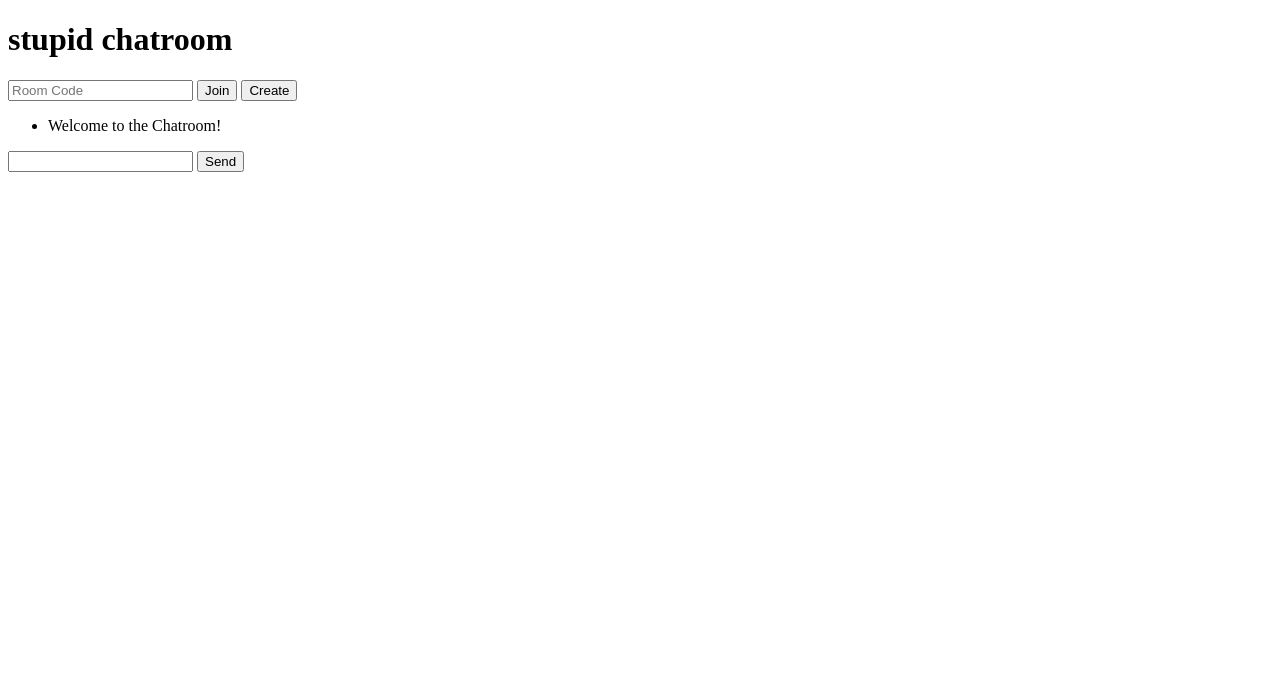
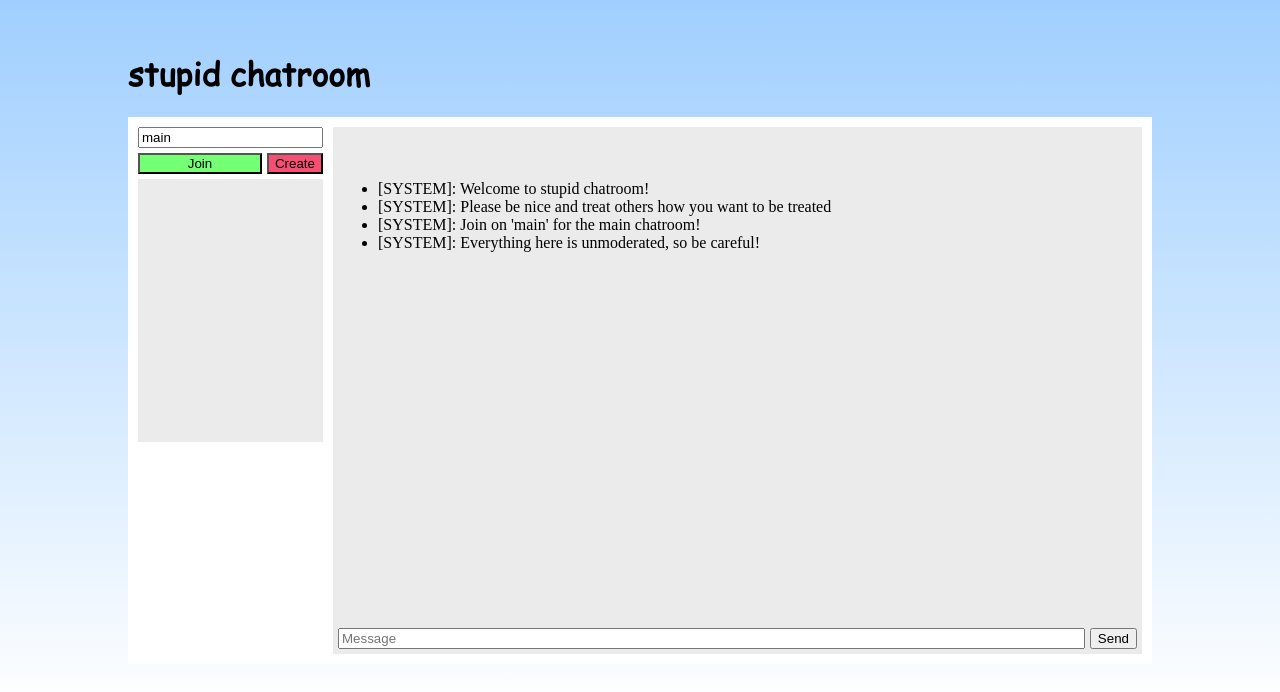
Before and after one commit to nthprsnl/testimonials, a plain HTML site: page index.html in a window 1280 px wide. Drawn offline with Linux system fonts and the light colour scheme; no server answers.

Commit message:
cool styles

```diff
--- a/app.js
+++ b/app.js
@@ -3,6 +3,14 @@ var username = "", room = "", chat, pid;
 
 const auth = firebase.auth();
 
+function randomFromArray(array) {
+    return array[Math.floor(Math.random() * array.length)]
+}
+
+function usernameInput() {
+    username = prompt("username:")
+    if (username == "") {alert('username cannot be empty!'); usernameInput();} else {return username}
+}
 auth.signInAnonymously().catch((error) => {
     var errcode = error.code;
     var errmsg = error.msg;
@@ -11,22 +19,25 @@ auth.signInAnonymously().catch((error) => {
     alert('whoops! something has gone wrong')
 })
 
+colors = ["red", "fuchsia", "lime", "yellow", "blue", "aqua"]
+
 auth.onAuthStateChanged((user) => {
     console.log(user)
     if (user) {
-        username = prompt("username:")
-        if (username == "") {alert('username cannot be empty!'); return}
+        if (localStorage.getItem('CHTUSR') == undefined) {localStorage.setItem('CHTUSR', usernameInput())}
+        username = localStorage.getItem('CHTUSR')
         pid = user.uid
         console.log('user logged in!')
         db.ref("users/" + pid).set({
             "name": username,
-            "id": pid
+            "id": pid,
+            "color": randomFromArray(colors)
         })
     }
 })
 
 function createRoom() {
-    if (username == "") {alert('set a username!'); return}
+    if (username == "") {alert('set a username!'); return username = usernameInput()}
     room = document.getElementById('roominput').value;
     if (room == "") {alert('room name cannot be empty!'); return}
     db.ref("rooms/" + room).once("value", snapshot => {
@@ -44,17 +55,23 @@ function createRoom() {
 };
 
 function joinRoom() {
-    if (username == "" | typeof username == undefined) {alert('set a username!'); return}
+    if (username == "" | typeof username == undefined) {alert('set a username!'); return username = usernameInput()}
     room = document.getElementById('roominput').value;
     if (room == "") {alert('room name cannot be empty!'); return}
     db.ref("rooms/" + room).once("value", snapshot => {
         if(snapshot.exists()) {
             chat = db.ref("rooms/" + room + "/messages/")
+        document.getElementById("display-messages").innerHTML = `
+            <li class='system'>[SYSTEM]: Welcome to ${room}!</li>
+            <li class="system">[SYSTEM]: Please be nice and treat others how you want to be treated</li>
+            <li class="system">[SYSTEM]: Join on 'main' for the main chatroom!</li>
+            <li class="system">[SYSTEM]: Everything here is unmoderated, so be careful!</li>
+        `
+
             console.log("Joined room ".concat(room))
-
             chat.on("child_added", function (snapshot) {
                 const messages = snapshot.val();
-                const message = `<li><span>${messages.username}: </span>${messages.message}</li>`;
+                const message = `<li><abbr title="${messages.pid}" style="color: ${messages.color};">[${messages.username}]</abbr>: ${messages.message}</li>`;
                 // append the message on the page
                 document.getElementById("display-messages").innerHTML += message;
             });
@@ -63,13 +80,15 @@ function joinRoom() {
 
         alert('room does not exist!');
     });
+
 };
 
 function sendMessage() {
 
-    var message, timestamp;
+    var message, messageinput, timestamp;
     timestamp = Date.now();
-    message =  document.getElementById("messageinput").value;
+    messageinput =  document.getElementById("messageinput");
+    message = messageinput.value;
 
     document
     .getElementById("display-messages")
@@ -77,11 +96,16 @@ function sendMessage() {
 
     db.ref("rooms/" + room).once("value", snapshot => {
         if(snapshot.exists()) {
-            db.ref("rooms/" + room + "/messages/" + timestamp).set({
-                username,
-                message
+            db.ref("users/" + pid).once("value", snapshot => {
+                db.ref("rooms/" + room + "/messages/" + timestamp).set({
+                    username,
+                    message,
+                    pid,
+                    "color": snapshot.val().color
+                })
             })
-            return chat;
+            messageinput.value = ""
+            return;
         }
 
         alert('room does not exist!');
--- /dev/null
+++ b/index.css
@@ -0,0 +1,71 @@
+body {
+    background: linear-gradient(0deg, #ffffff, #a0cfff);
+    background-size: 100% 100%;
+    background-repeat: no-repeat;
+    margin: 4% 10% 4% 10%;
+}
+
+.chat {
+    background-color: #ffffff;
+    padding: 10px;
+    flex-direction: row;
+    display: flex;
+    gap: 10px;
+}
+
+.chats {
+    background-color: #ebebeb;
+    width: 100%;
+    padding: 5px;
+
+}
+
+.msginput {
+    z-index: 10;
+    display: flex;
+    flex-direction: row;
+    gap: 5px;
+}
+
+.msgs {
+    height: 50vh;
+    overflow-y: auto;
+
+    --scrollbar-width: 8px;
+    --mask-height: 32px;
+    overflow-y: auto;
+    padding-top: var(--mask-height);
+    padding-bottom: var(--mask-height);
+    padding-right: 20px;
+
+    --mask-image-content: linear-gradient(
+        to bottom,
+        transparent,
+        black var(--mask-height),
+        black calc(100% - var(--mask-height)),
+        transparent
+    );
+
+    --mask-size-content: calc(100% - var(--scrollbar-width)) 100%;
+    --mask-image-scrollbar: linear-gradient(black, black);
+    --mask-size-scrollbar: var(--scrollbar-width) 100%;
+
+    mask-image: var(--mask-image-content), var(--mask-image-scrollbar);
+    mask-size: var(--mask-size-content), var(--mask-size-scrollbar);
+
+    mask-position: 0 0, 100% 0;
+
+    mask-repeat: no-repeat, no-repeat;
+}
+
+.controls > div{
+    margin-top: 5px;
+    display: flex;
+    flex-grow: 1;
+    gap: 5px;
+}
+
+@font-face {
+    font-family: comic;
+    src: url('COMIC.TTF');
+}
--- a/index.html
+++ b/index.html
@@ -5,22 +5,31 @@
     <meta http-equiv="X-UA-Compatible" content="IE=edge">
     <meta name="viewport" content="width=device-width, initial-scale=1.0">
     <title>testimonials: chagtroom : )</title>
+    <link rel="stylesheet" href="index.css">
 </head>
 <body>
-    <h1>stupid chatroom</h1>
+    <h1 style="font-family: comic;">stupid chatroom</h1>
 
     <div class="chat">
-        <div>
-            <input type="text" id="roominput" placeholder="Room Code">
-            <button onclick="joinRoom();">Join</button>
-            <button onclick="createRoom();">Create</button>
+        <div class="controls">
+            <input type="text" id="roominput" value="main" placeholder="Room Code">
+            <div style="width: 100%;">
+                <button style="flex-grow:1; background-color: #74FF74;" onclick="joinRoom();">Join</button>
+                <button style="background-color: #F74F74;" onclick="createRoom();">Create</button>
+            </div>
+            <div style="height: 50%; width:100%; margin-top: 5px; background-color: #ebebeb;"></div>
         </div>
-        <ul id="display-messages">
-            <li> Welcome to the Chatroom!</li>
-        </ul>
-        <div>
-            <input type="text" id="messageinput" >
-            <button onclick="sendMessage();">Send</button>
+        <div class="chats" style>
+            <ul class="msgs" id="display-messages">
+                <li class="system">[SYSTEM]: Welcome to stupid chatroom!</li>
+                <li class="system">[SYSTEM]: Please be nice and treat others how you want to be treated</li>
+                <li class="system">[SYSTEM]: Join on 'main' for the main chatroom!</li>
+                <li class="system">[SYSTEM]: Everything here is unmoderated, so be careful!</li>
+            </ul>
+            <div class="msginput">
+                <input type="text" style="flex-grow:1;" placeholder="Message" value="" id="messageinput" >
+                <button onclick="sendMessage();">Send</button>
+            </div>
         </div>
     </div>
 
@@ -40,7 +49,7 @@
 
         firebase.initializeApp(firebaseConfig);
     </script>
-    <script src="app.js"></script>
+    <script src="app.js">joinRoom('main')</script>
 
 </body>
 </html>
```
Also changed, not shown: COMIC.TTF (added).
